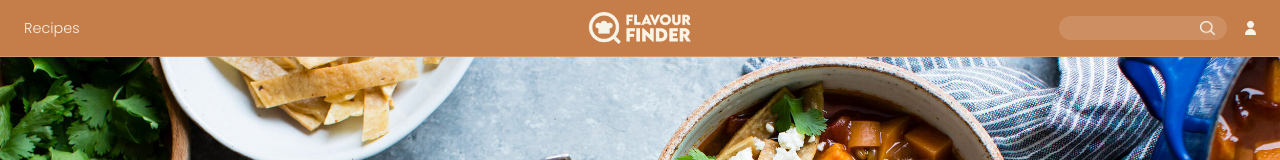
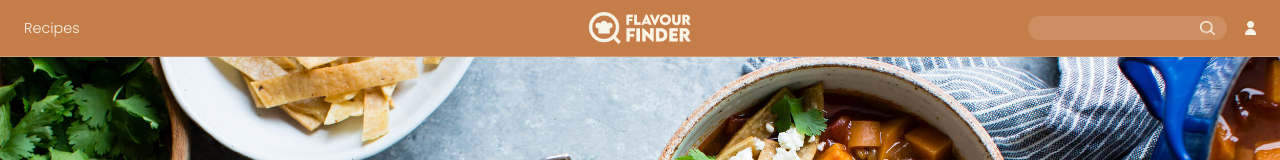
Before and after one commit to jillbmh/flavour-finder, a React (Create React App) app in the folder client/: page / in a window 1280 px wide. Shown: the top 160 px of the page. Built offline with nearby package versions, Linux system fonts and the light colour scheme.

Commit message:
Updated font used in the header search bar

```diff
--- a/client/src/styles/main.scss
+++ b/client/src/styles/main.scss
@@ -36,7 +36,7 @@ h1 {
 
   input {
     height: 16px;
-    font-family: 'Quicksand';
+    font-family: 'Poppins';
     border: none;
     background: none;
     color: $text-light;
```
Also changed, not shown: client/src/App.js (+5 -6 lines).
